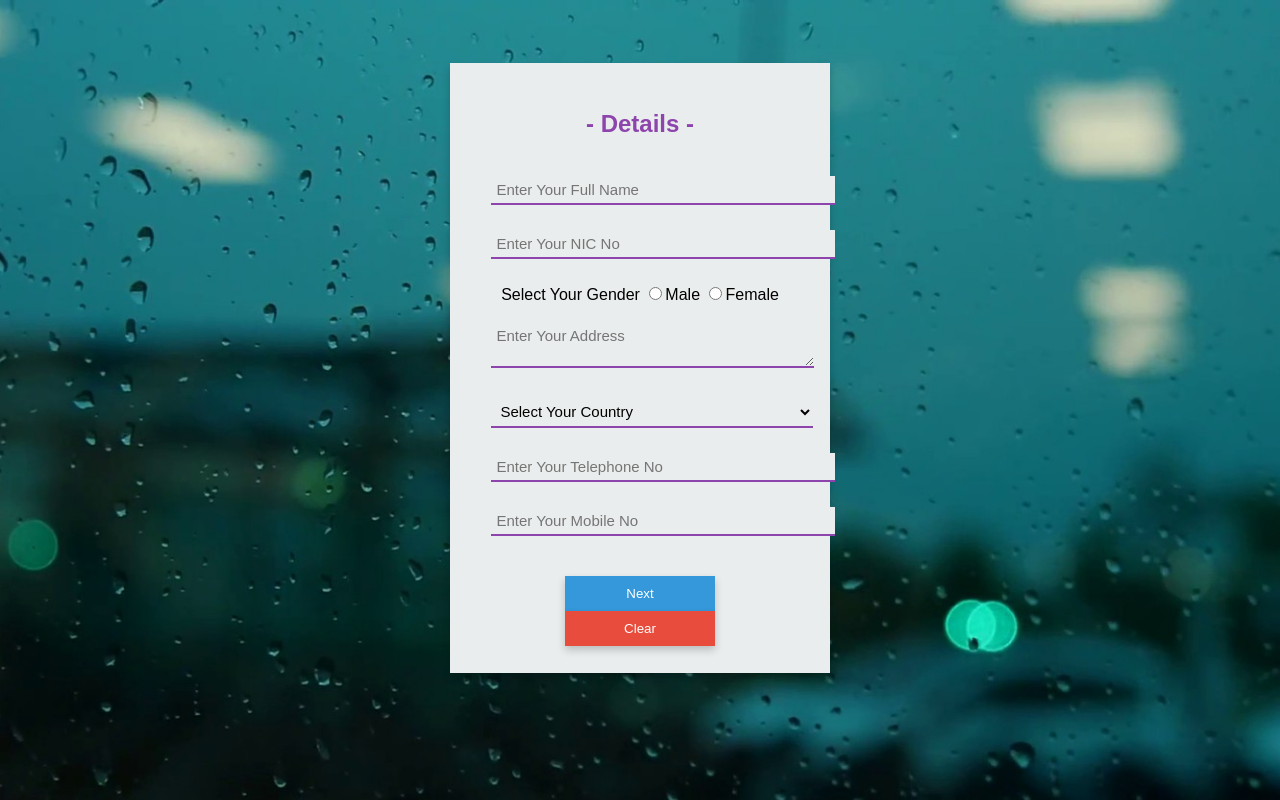
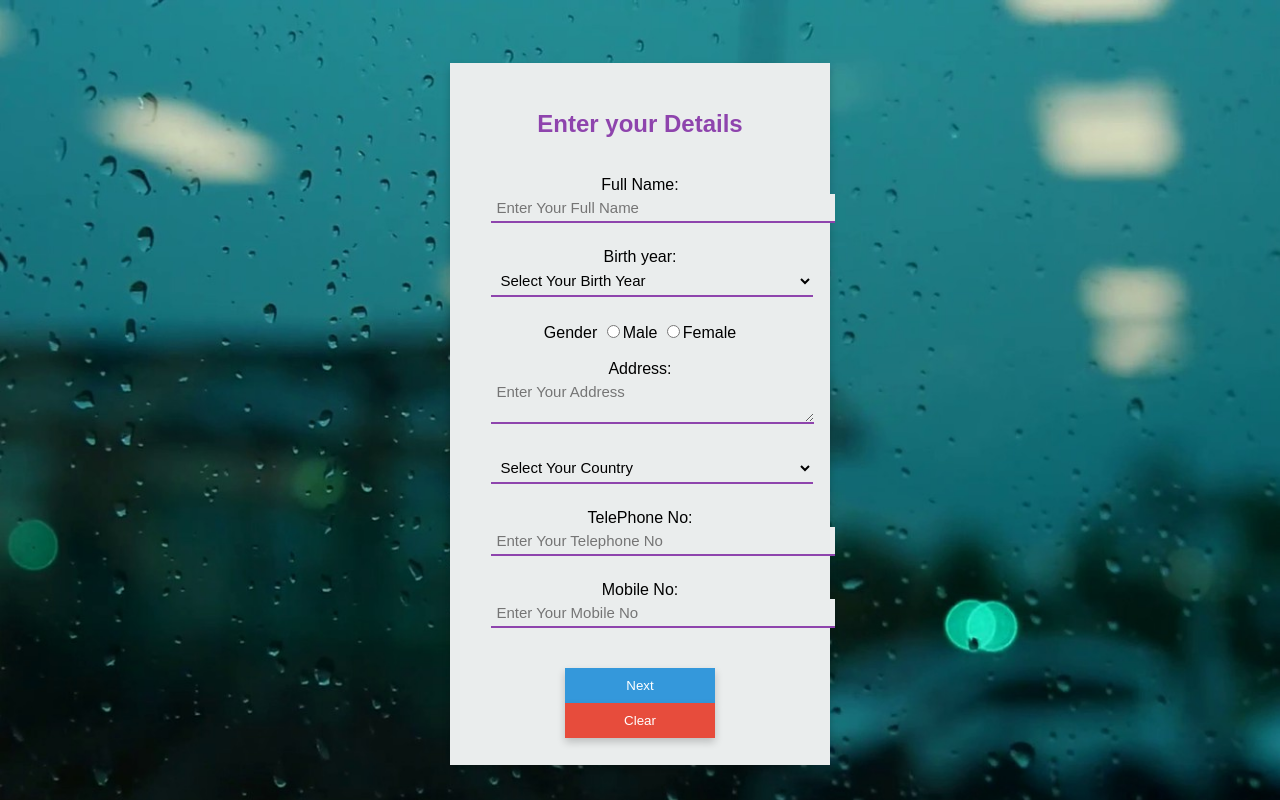
Before and after one commit to ThamiduAnjana/WebPage-LoginSignup-Form, a plain HTML site: page SignUp.html in a window 1280 px wide. Drawn offline with Linux system fonts and the light colour scheme.

Commit message:
Edit SignUp and Index code

```diff
--- a/SignUp.html
+++ b/SignUp.html
@@ -9,30 +9,41 @@
 	<form>
 		<div class="card">
 		  <div class="container">
-		    <h2><b>- Details -</b></h2>
+		    <h2><b>Enter your Details</b></h2>
 		    <br>
-		    <input class="textbox" type="text" name="name" placeholder="Enter Your Full Name" size="35">
+		    Full Name: <input class="textbox" type="text" name="name" placeholder="Enter Your Full Name" size="35">
 		    <br>
-		    <input class="textbox" type="text" name="username" placeholder="Enter Your NIC No" size="35">
+                    Birth year: <select class="textbox" name="Birth_Year" style="width: 322px">
+				<option value="Defult">Select Your Birth Year</option>
+                                <option value="1994">1994</option>
+				<option value="1995">1995</option>
+				<option value="1996">1996</option>
+				<option value="1997">1997</option>
+                                <option value="1998">1998</option>
+                                <option value="1999">1999</option>
+				<option value="2000">2000</option>
+			</select>
 		    <br>
-		    Select Your Gender <input type="radio" name="sex" value="Male">Male <input type="radio" name="sex" value="Female">Female
+		    Gender <input type="radio" name="sex" value="Male">Male <input type="radio" name="sex" value="Female">Female
 		    <br>
 		    <br>
-		    <textarea class="textbox" placeholder="Enter Your Address" style="width: 313px;"></textarea>
+		    Address: <textarea class="textbox" placeholder="Enter Your Address" style="width: 313px;"></textarea>
 		    <br>
 		    <select class="textbox" name="sel_Country" style="width: 322px">
 				<option value="Defult">Select Your Country</option>
 				<option value="Sri Lanka">Sri Lanka</option>
 				<option value="India">India</option>
+                                <option value="Japan">Japan</option>
+                                <option value="China">China</option>
 				<option value="US">US</option>
 				<option value="UK">UK</option>
 				<option value="Nepal">Nepal</option>
 				<option value="Mexico">Mexico</option>
 			</select>
 		    <br>
-		    <input class="textbox" type="text" name="telephone" placeholder="Enter Your Telephone No" size="35">
+		    TelePhone No:<input class="textbox" type="text" name="telephone" placeholder="Enter Your Telephone No" size="35">
 		    <br>
-		    <input class="textbox" type="text" name="moblieno" placeholder="Enter Your Mobile No" size="35">
+		    Mobile No: <input class="textbox" type="text" name="moblieno" placeholder="Enter Your Mobile No" size="35">
 		    <br>
 		    <a href="Qualifications.html"><input class="btn_Next" type="button" name="next" value="Next"></a>
 		    <input class="btn_clear" type="reset" name="clear" value="Clear">
```
Also changed, not shown: index.html (+4 -4 lines).
